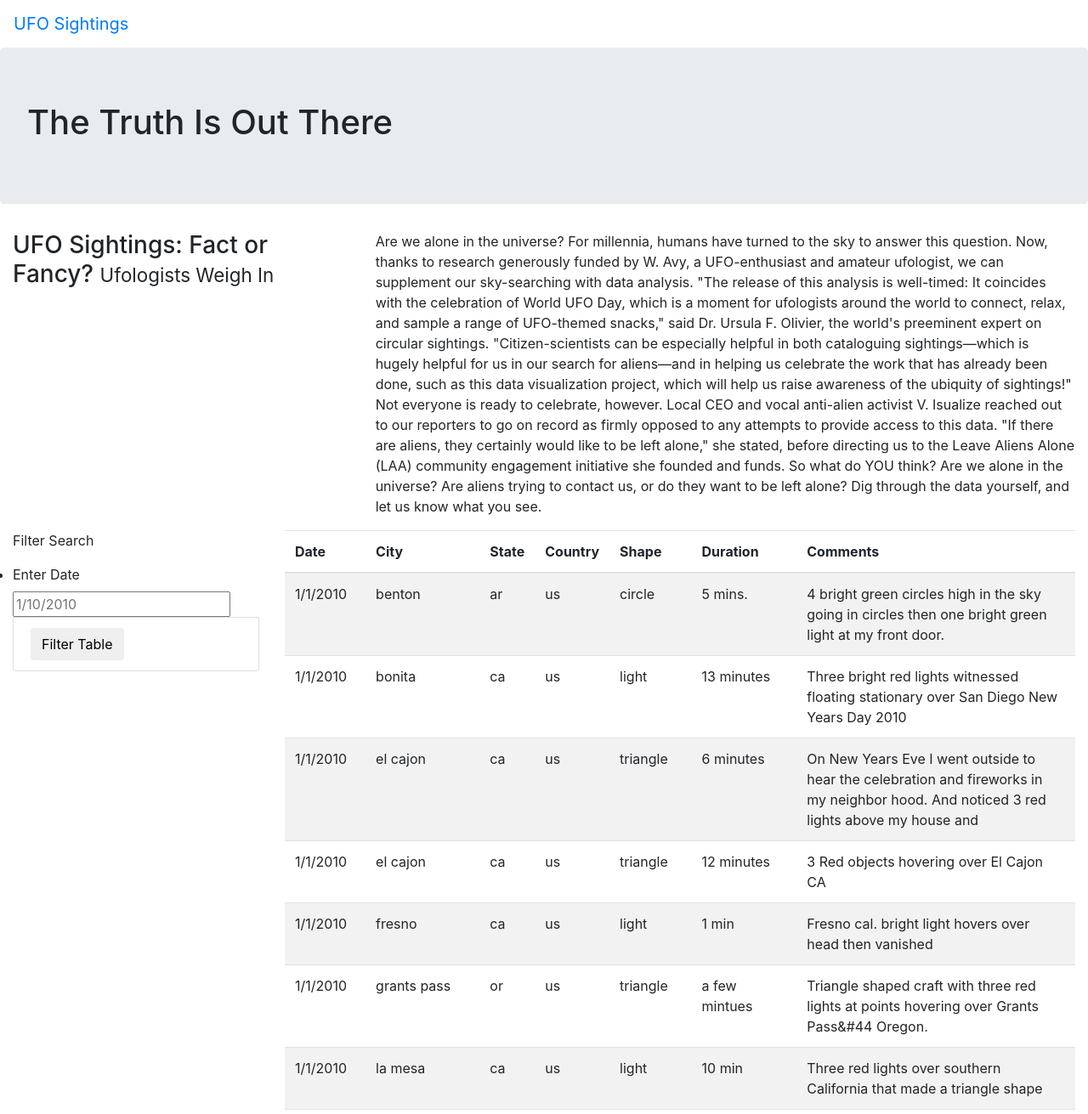
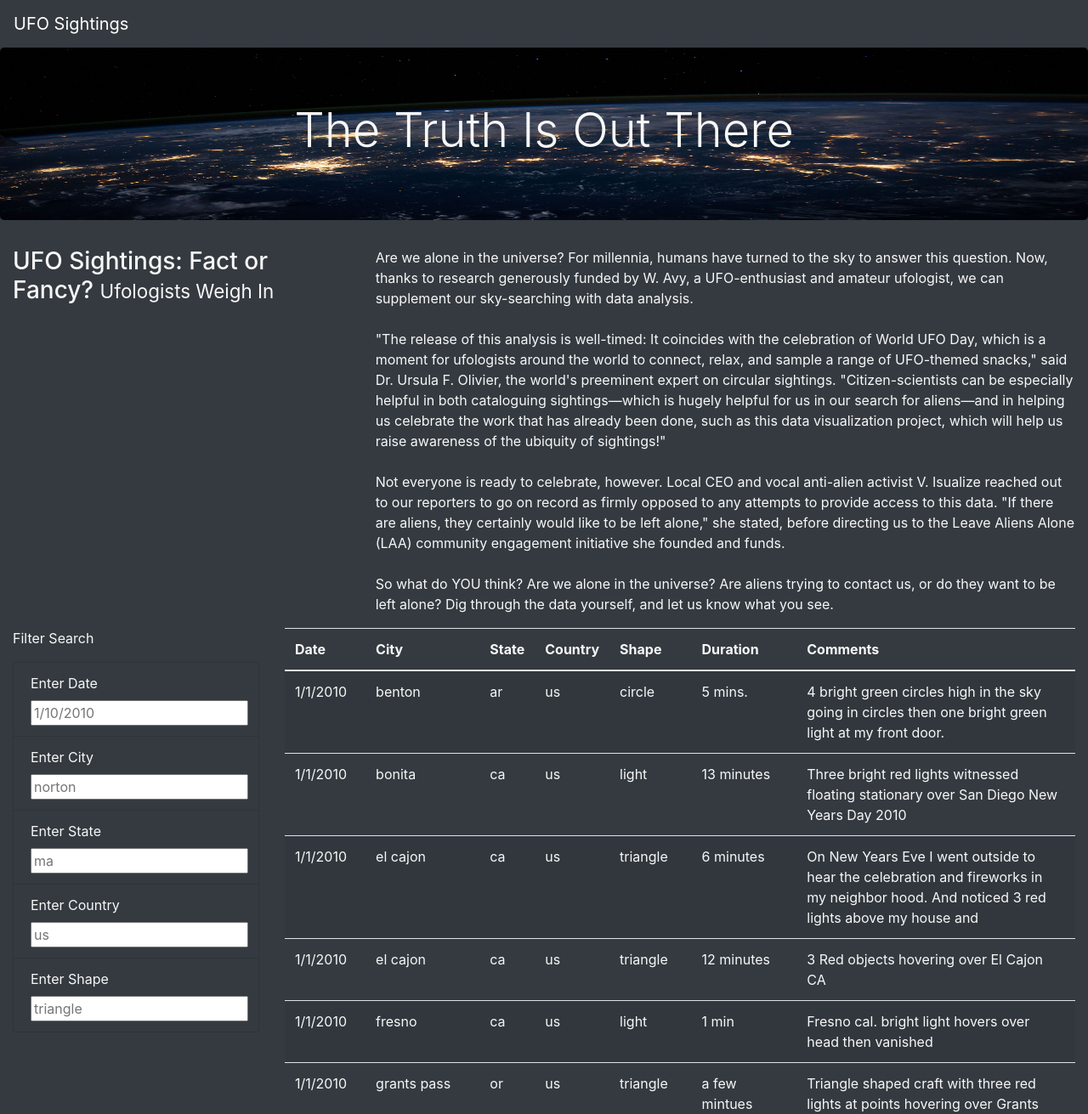
Before and after one commit to AlexandraWilliams7/UFOs, a plain HTML site: page index.html in a window 1280 px wide. Shown: the top 1311 px of the page at 85% size. Drawn offline with nearby package versions, Linux system fonts and the light colour scheme.

Commit message:
updating files

```diff
--- a/index.html
+++ b/index.html
@@ -13,15 +13,15 @@
     />
     <link rel="stylesheet" href="static/css/style.css">
 </head>
-<body>
+<body class="bg-dark">
     <div class="wrapper">
-        <nav class="navbar navbar-expand-lg">
+        <nav class="navbar navbar-dark bg-dark navbar-expand-lg">
             <a class="navbar-brand" href="index.html">UFO Sightings</a>
 
         </nav>
     </div>
     <div class="jumbotron">
-        <h1>The Truth Is Out There</h1>
+        <h1 class="display-4">The Truth Is Out There</h1>
     </div>
     <div class="container-fluid">
         <div class="row">
@@ -30,13 +30,9 @@
             </div>
             <div class="col-md-8">
                 <p>
-                    Are we alone in the universe? For millennia, humans have turned to the sky to answer this question. Now, thanks to research generously funded by W. Avy, a UFO-enthusiast and amateur ufologist, we can supplement our sky-searching with data analysis.
+                    Are we alone in the universe? For millennia, humans have turned to the sky to answer this question. Now, thanks to research generously funded by W. Avy, a UFO-enthusiast and amateur ufologist, we can supplement our sky-searching with data analysis.<br><br>"The release of this analysis is well-timed: It coincides with the celebration of World UFO Day, which is a moment for ufologists around the world to connect, relax, and sample a range of UFO-themed snacks," said Dr. Ursula F. Olivier, the world's preeminent expert on circular sightings. "Citizen-scientists can be especially helpful in both cataloguing sightings—which is hugely helpful for us in our search for aliens—and in helping us celebrate the work that has already been done, such as this data visualization project, which will help us raise awareness of the ubiquity of sightings!"<br><br>Not everyone is ready to celebrate, however. Local CEO and vocal anti-alien activist V. Isualize reached out to our reporters to go on record as firmly opposed to any attempts to provide access to this data. "If there are aliens, they certainly would like to be left alone," she stated, before directing us to the Leave Aliens Alone (LAA) community engagement initiative she founded and funds.<br><br>So what do YOU think? Are we alone in the universe? Are aliens trying to contact us, or do they want to be left alone? Dig through the data yourself, and let us know what you see.
 
-                    "The release of this analysis is well-timed: It coincides with the celebration of World UFO Day, which is a moment for ufologists around the world to connect, relax, and sample a range of UFO-themed snacks," said Dr. Ursula F. Olivier, the world's preeminent expert on circular sightings. "Citizen-scientists can be especially helpful in both cataloguing sightings—which is hugely helpful for us in our search for aliens—and in helping us celebrate the work that has already been done, such as this data visualization project, which will help us raise awareness of the ubiquity of sightings!"
 
-                    Not everyone is ready to celebrate, however. Local CEO and vocal anti-alien activist V. Isualize reached out to our reporters to go on record as firmly opposed to any attempts to provide access to this data. "If there are aliens, they certainly would like to be left alone," she stated, before directing us to the Leave Aliens Alone (LAA) community engagement initiative she founded and funds.
-
-                    So what do YOU think? Are we alone in the universe? Are aliens trying to contact us, or do they want to be left alone? Dig through the data yourself, and let us know what you see.
                 </p>
 
             </div>
@@ -46,16 +42,33 @@
     <div class="container-fluid">
         <div class="row">
             <div class="col-md-3">
-               <form>
+               <form class="bg-dark">
                 <p>Filter Search</p>
-                <ul class="list-group">
-                    <li class=">-group-item">
+                <ul class="list-group bg-dark">
+                    <li class="list-group-item bg-dark">
                         <label for="date">Enter Date</label>
                         <input type="text" placeholder="1/10/2010" id="datetime" />
                     </li>
-                    <li class="list-group-item">
-                        <button id="filter-btn" type="button" class="btn btn-default">Filter Table</button>
+                    <li class="list-group-item bg-dark">
+                        <label for="city">Enter City</label>
+                        <input type="text" placeholder="norton" id="city" />
                     </li>
+                    <li class="list-group-item bg-dark">
+                        <label for="state">Enter State</label>
+                        <input type="text" placeholder="ma" id="state" />
+                    </li>
+                    <li class="list-group-item bg-dark">
+                        <label for="country">Enter Country</label>
+                        <input type="text" placeholder="us" id="country" />
+                    </li>
+                    <li class="list-group-item bg-dark">
+                        <label for="shape">Enter Shape</label>
+                        <input type="text" placeholder="triangle" id="shape" />
+                    </li>
+                    <!-- created button -->
+                    <!-- <li class="list-group-item bg-dark">
+                            <button id="filter-btn" type="button" class="btn btn-dark">Filter Table</button>
+                        </li> -->
                 </ul>
                </form>
             </div>
--- a/static/css/style.css
+++ b/static/css/style.css
@@ -0,0 +1,12 @@
+body {
+
+    color: #f7f7f7;
+
+}
+
+.jumbotron {
+    background-image: url("../images/nasa.jpg");
+    background-size: 100% 100%;
+    text-align: center;
+
+}
--- a/static/js/app.js
+++ b/static/js/app.js
@@ -1,54 +1,72 @@
-// import the data from data.js
+// from data.js
 const tableData = data;
-
-// Reference the HTML table using D3
+// get table references
 var tbody = d3.select("tbody");
-
-// Building table function
-function buildTable(data){
-    // clear out any existing data first
+function buildTable(data) {
+  // First, clear out any existing data
   tbody.html("");
-
-    // next loop through each object in the data
-    // and append a row and cellsfor each value in the row.
+  // Next, loop through each object in the data
+  // and append a row and cells for each value in the row
   data.forEach((dataRow) => {
     // Append a row to the table body
     let row = tbody.append("tr");
-
-
     // Loop through each field in the dataRow and add
     // each value as a table cell (td)
-        Object.values(dataRow).forEach((val) =>{
+    Object.values(dataRow).forEach((val) => {
       let cell = row.append("td");
       cell.text(val);
-            }
-        );
+    });
   });
 }
 
-// add a filtering function
-function handleClick() {
-    // Grab the datetime value from the filter
-    let date = d3.select("#datetime").property("value");
-    let filteredData = tableData;
+// 1. Create a variable to keep track of all the filters as an object.
 
-     // Check to see if a date was entered and filter the
-    // data using that date.
-    if (date) {
-      // Apply `filter` to the table data to only keep the
-      // rows where the `datetime` value matches the filter value
-      filteredData = filteredData.filter(row => row.datetime === date);
+var filters = [];
+// 3. Use this function to update the filters.
+function updateFilters() {
+
+    // 4a. Save the element that was changed as a variable.
+    let changeElement = d3.select(this);
+
+    // 4b. Save the value that was changed as a variable.
+    let elementValue = changeElement.property("value");
+    console.log(elementValue);
+
+    // 4c. Save the id of the filter that was changed as a variable.
+    let idElement = changeElement.attr("id");
+    console.log(idElement);
+
+    // 5. If a filter value was entered then add that filterId and value
+    // to the filters list. Otherwise, clear that filter from the filters object.
+    if (elementValue) {
+      filters[idElement] = elementValue;
+    }
+    else {
+      delete filters[idElement];
+    }
+    // 6. Call function to apply all filters and rebuild the table
+    filterTable();
+
   }
 
-     // Rebuild the table using the filtered data
-    // @NOTE: If no date was entered, then filteredData will
-    // just be the original tableData.
+  // 7. Use this function to filter the table when data is entered.
+  function filterTable() {
+
+    // 8. Set the filtered data to the tableData.
+    var filteredData = tableData;
+
+    // 9. Loop through all of the filters and keep any data that
+    // matches the filter values
+    Object.entries(filters).forEach(([key, value]) => {
+      filteredData = filteredData.filter(row => row[key] === value);
+    });
+
+    // 10. Finally, rebuild the table using the filtered data
     buildTable(filteredData);
   }
 
-
-// Attach an event to listen for the form button
-d3.selectAll("#filter-btn").on("click", handleClick);
+  // 2. Attach an event to listen for changes to each filter
+  d3.selectAll("input").on("change", updateFilters);
 
   // Build the table when the page loads
   buildTable(tableData);
```
Also changed, not shown: static/js/app1.js (added, +54 -0 lines), static/images/nasa.jpg (added). Lines whose indentation alone changed are shown as unchanged.
